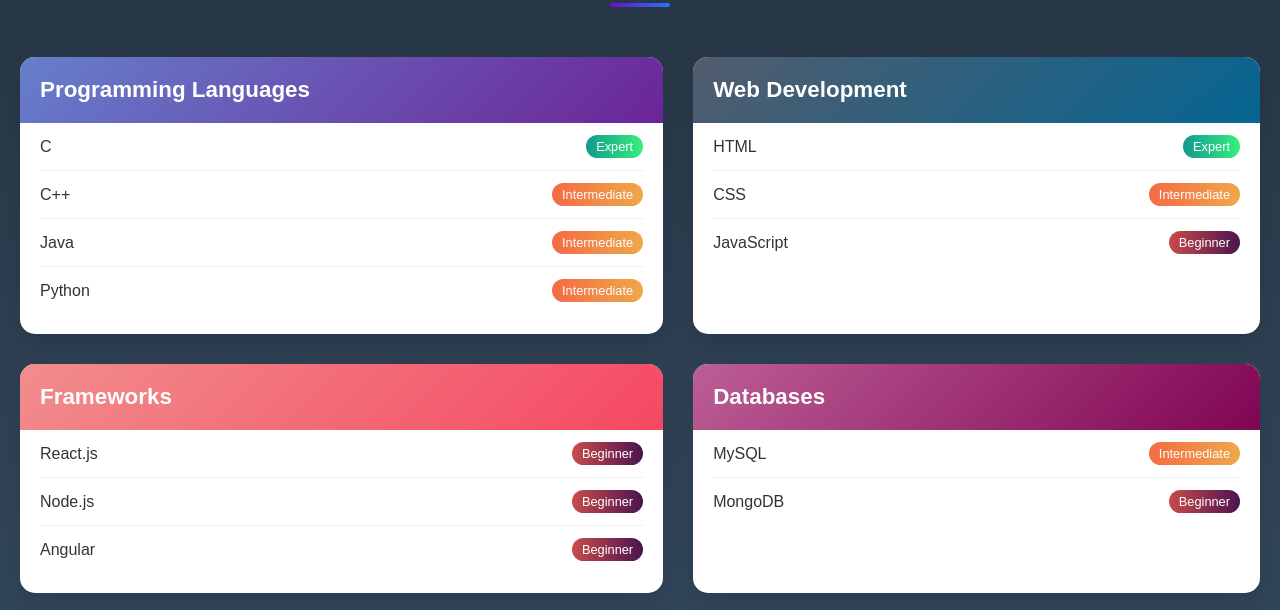
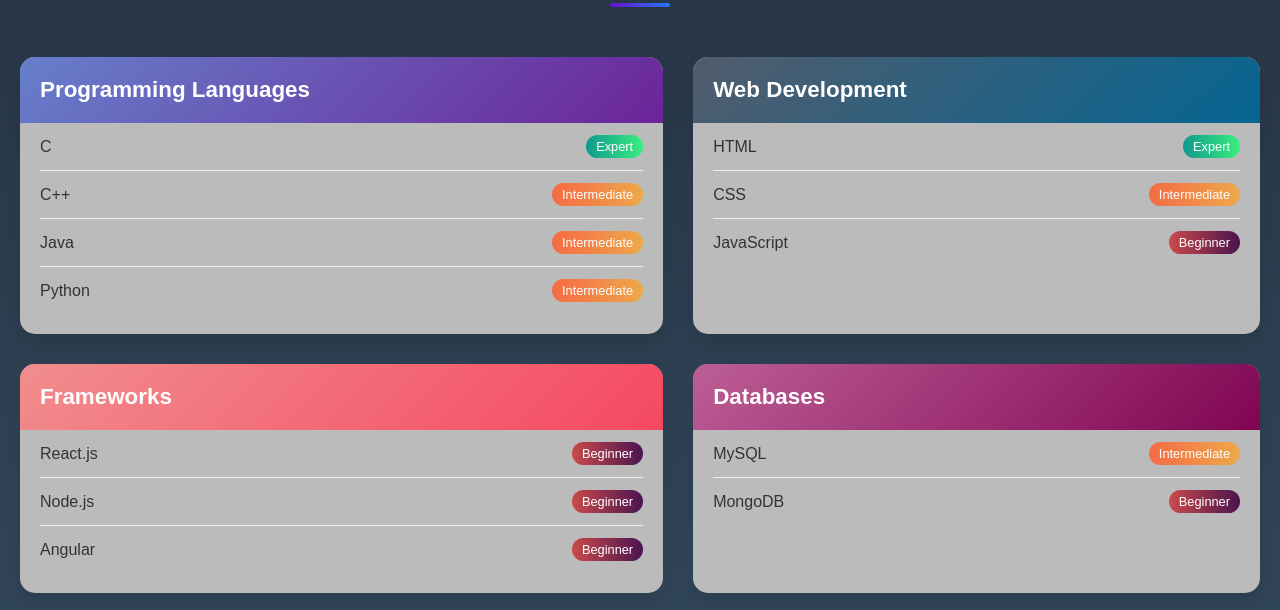
Before and after one commit to KavyaRajeevs/KavyaR, a plain HTML site: page skills.html in a window 1280 px wide. Shown: the part 157-767 px from the top of the page. Drawn offline with Linux system fonts and the light colour scheme.

Commit message:
Update skillcss.css

```diff
--- a/skillcss.css
+++ b/skillcss.css
@@ -32,7 +32,7 @@
 
 
 .skillset {
-  background: #fff;
+  background: #bbb;
   border-radius: 15px;
   overflow: hidden;
   box-shadow: 0 10px 20px rgba(0, 0, 0, 0.1);
```
